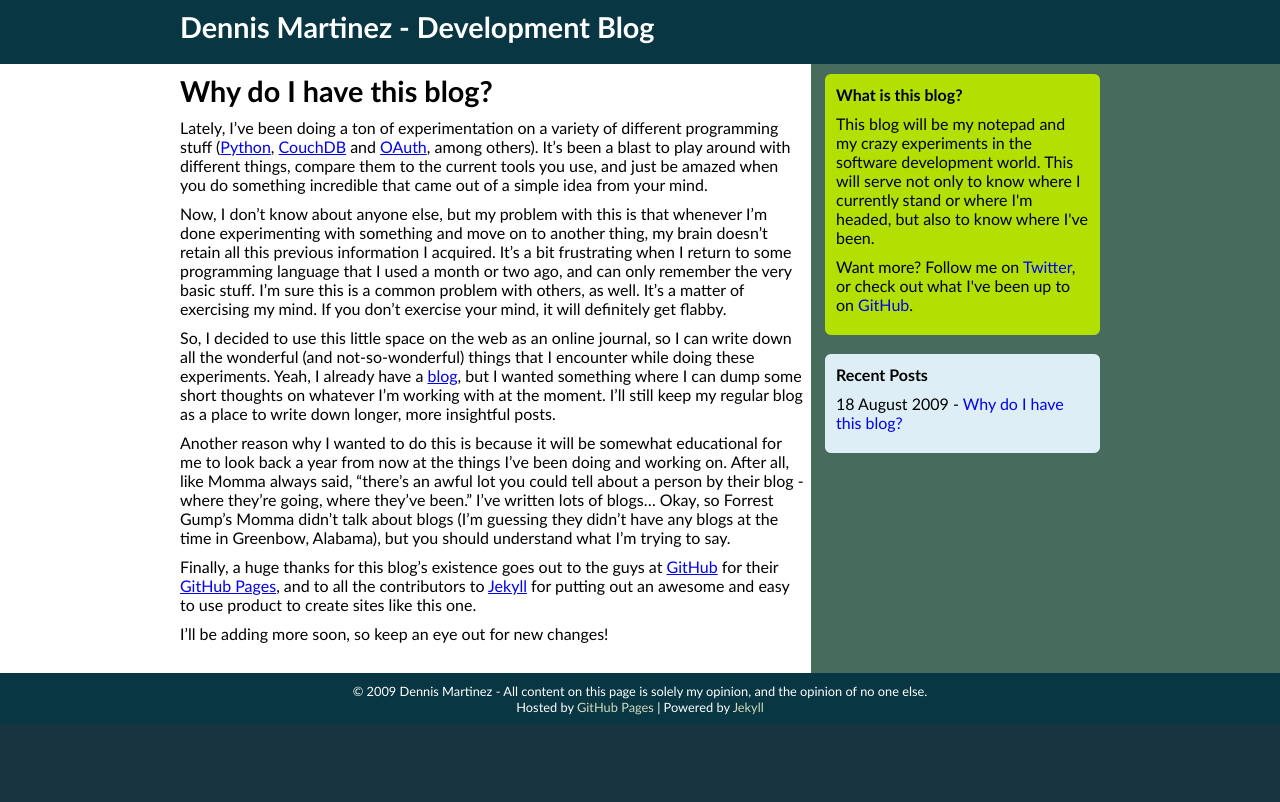
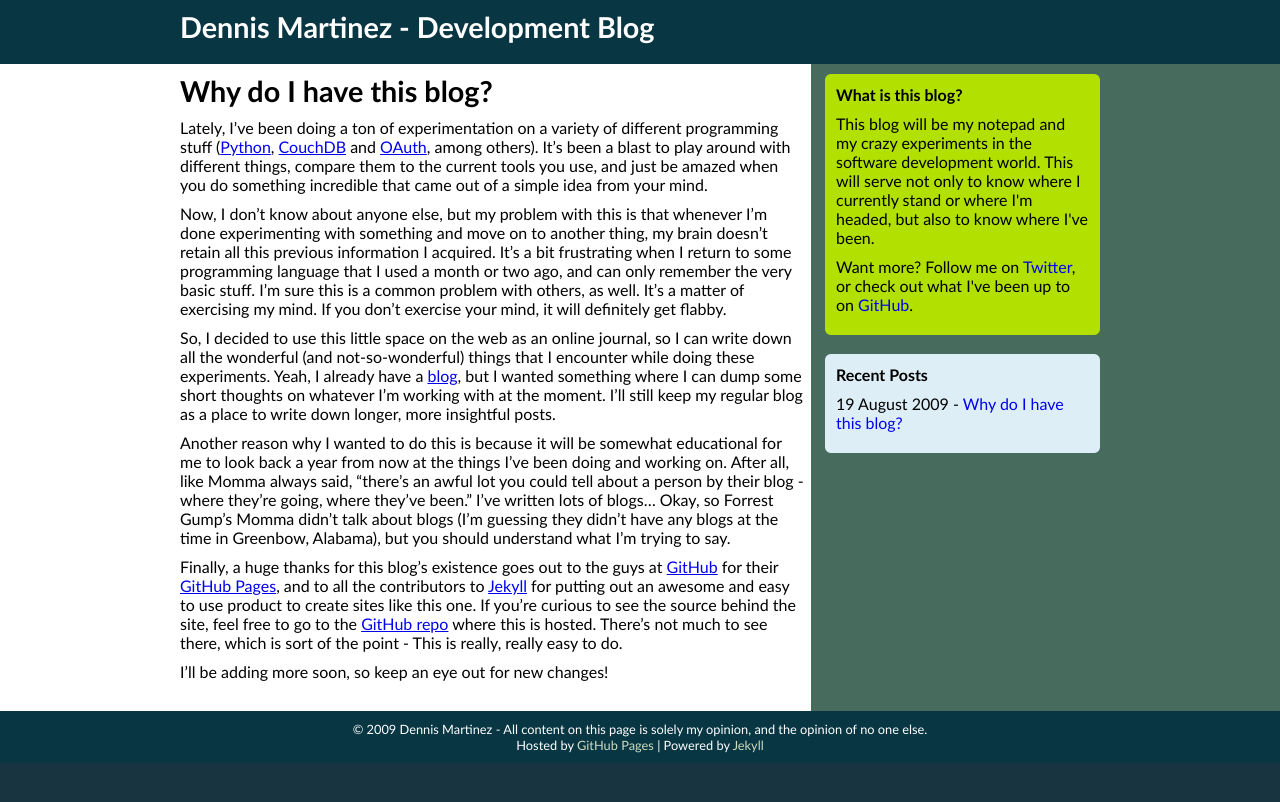
Before and after one commit to dennmart/dennmart.github.com, a Jekyll site: the page built from _posts/2009-08-19-why-do-i-have-this-blog.markdown, in a window 1280 px wide. Shown: the top 802 px of the page. Built offline with Jekyll 4.4.1, drawn with Linux system fonts in a browser that asks for light colours; some of the changed lines change nothing that is shown.

Commit message:
Changing post date of first post, adding Google Analytics code to layout

```diff
--- a/_layouts/main.html
+++ b/_layouts/main.html
@@ -67,5 +67,16 @@
       Hosted by <a href="http://pages.github.com/">GitHub Pages</a> | Powered by <a href="http://github.com/mojombo/jekyll/">Jekyll</a>
     </div>
   </div>
+  <!-- Google Analytics code -->
+  <script type="text/javascript">
+    var gaJsHost = (("https:" == document.location.protocol) ? "https://ssl." : "http://www.");
+    document.write(unescape("%3Cscript src='" + gaJsHost + "google-analytics.com/ga.js' type='text/javascript'%3E%3C/script%3E"));
+  </script>
+  <script type="text/javascript">
+    try {
+      var pageTracker = _gat._getTracker("UA-10314671-1");
+      pageTracker._trackPageview();
+    } catch(err) {}
+  </script>
 </body>
 </html>
--- a/_posts/2009-08-18-why-do-i-have-this-blog.markdown
+++ b/_posts/2009-08-19-why-do-i-have-this-blog.markdown
@@ -12,6 +12,6 @@
 
 Another reason why I wanted to do this is because it will be somewhat educational for me to look back a year from now at the things I've been doing and working on. After all, like Momma always said, "there's an awful lot you could tell about a person by their blog - where they're going, where they've been." I've written lots of blogs... Okay, so Forrest Gump's Momma didn't talk about blogs (I'm guessing they didn't have any blogs at the time in Greenbow, Alabama), but you should understand what I'm trying to say.
 
-Finally, a huge thanks for this blog's existence goes out to the guys at [GitHub](http://github.com/) for their [GitHub Pages](http://pages.github.com), and to all the contributors to [Jekyll](http://jekyllrb.com/) for putting out an awesome and easy to use product to create sites like this one.
+Finally, a huge thanks for this blog's existence goes out to the guys at [GitHub](http://github.com/) for their [GitHub Pages](http://pages.github.com), and to all the contributors to [Jekyll](http://jekyllrb.com/) for putting out an awesome and easy to use product to create sites like this one. If you're curious to see the source behind the site, feel free to go to the [GitHub repo](http://github.com/dennmart/dennmart.github.com) where this is hosted. There's not much to see there, which is sort of the point - This is really, really easy to do.
 
 I'll be adding more soon, so keep an eye out for new changes!
```
